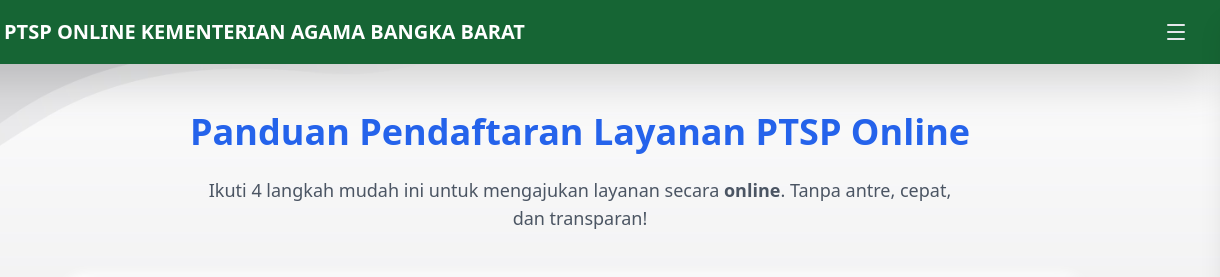
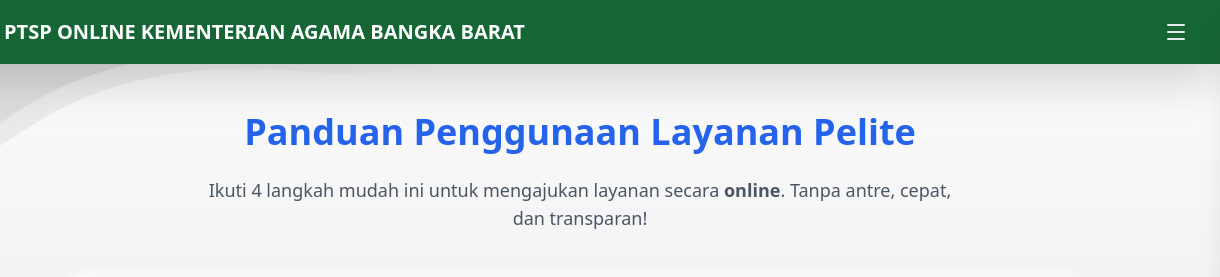
Before and after one commit to pelitekemenagbabar-glitch/PELITE_PTSP-ONLINE-KEMENAG-BABAR, a plain HTML site: page prosedur.html in a window 1280 px wide. Shown: the top 277 px of the page, 60-1280 px from the left. Drawn offline with nearby package versions, Linux system fonts and the light colour scheme.

Commit message:
Update prosedur.html

```diff
--- a/prosedur.html
+++ b/prosedur.html
@@ -153,7 +153,7 @@
             <!-- Judul -->
             <div class="text-center mb-12">
                 <h1 class="text-3xl md:text-4xl font-extrabold text-primary-blue mb-4">
-                    Panduan Pendaftaran Layanan PTSP Online
+                    Panduan Penggunaan Layanan Pelite
                 </h1>
                 <p class="text-lg text-gray-600 max-w-3xl mx-auto">
                     Ikuti 4 langkah mudah ini untuk mengajukan layanan secara <strong>online</strong>.
```
